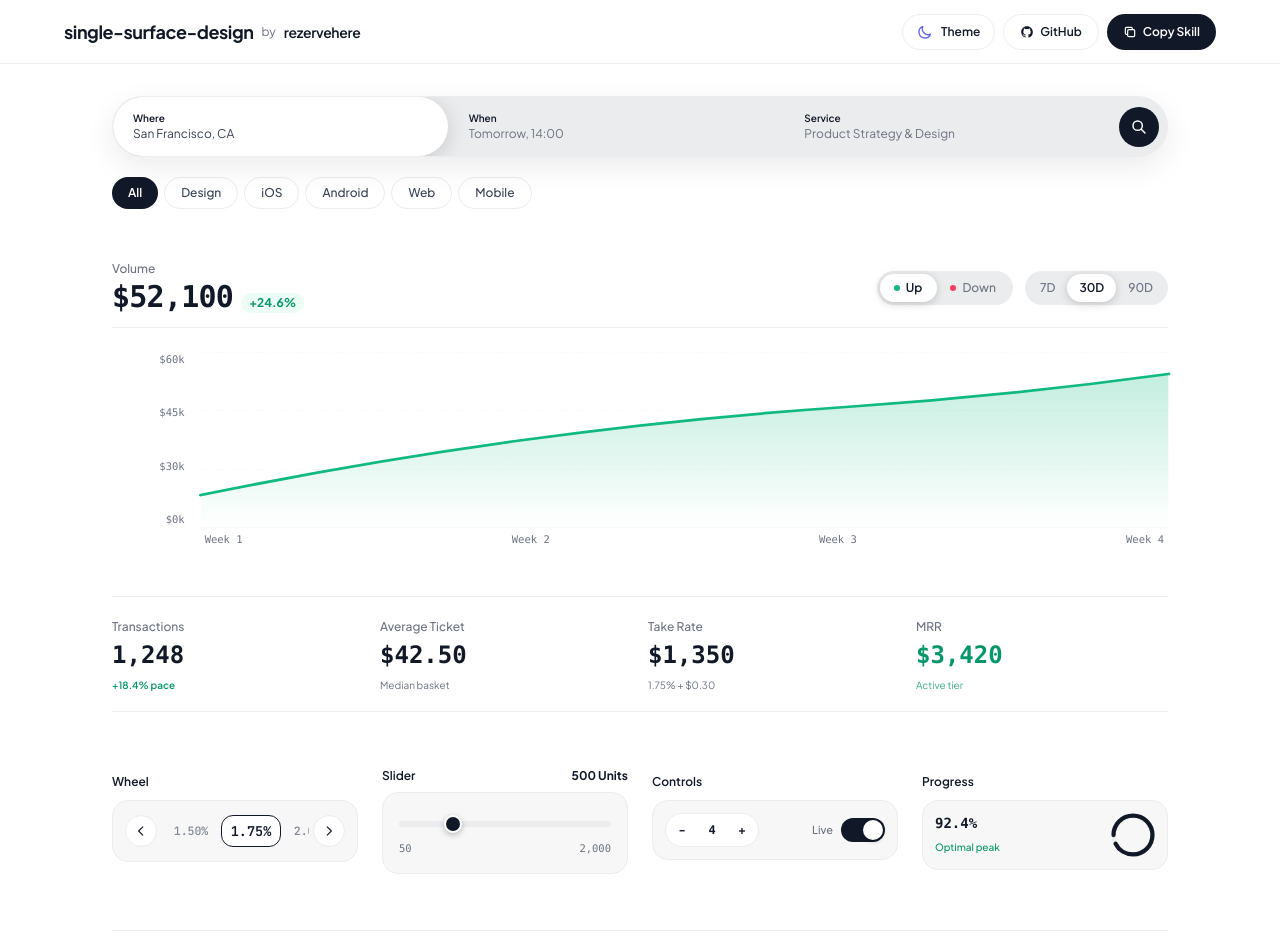
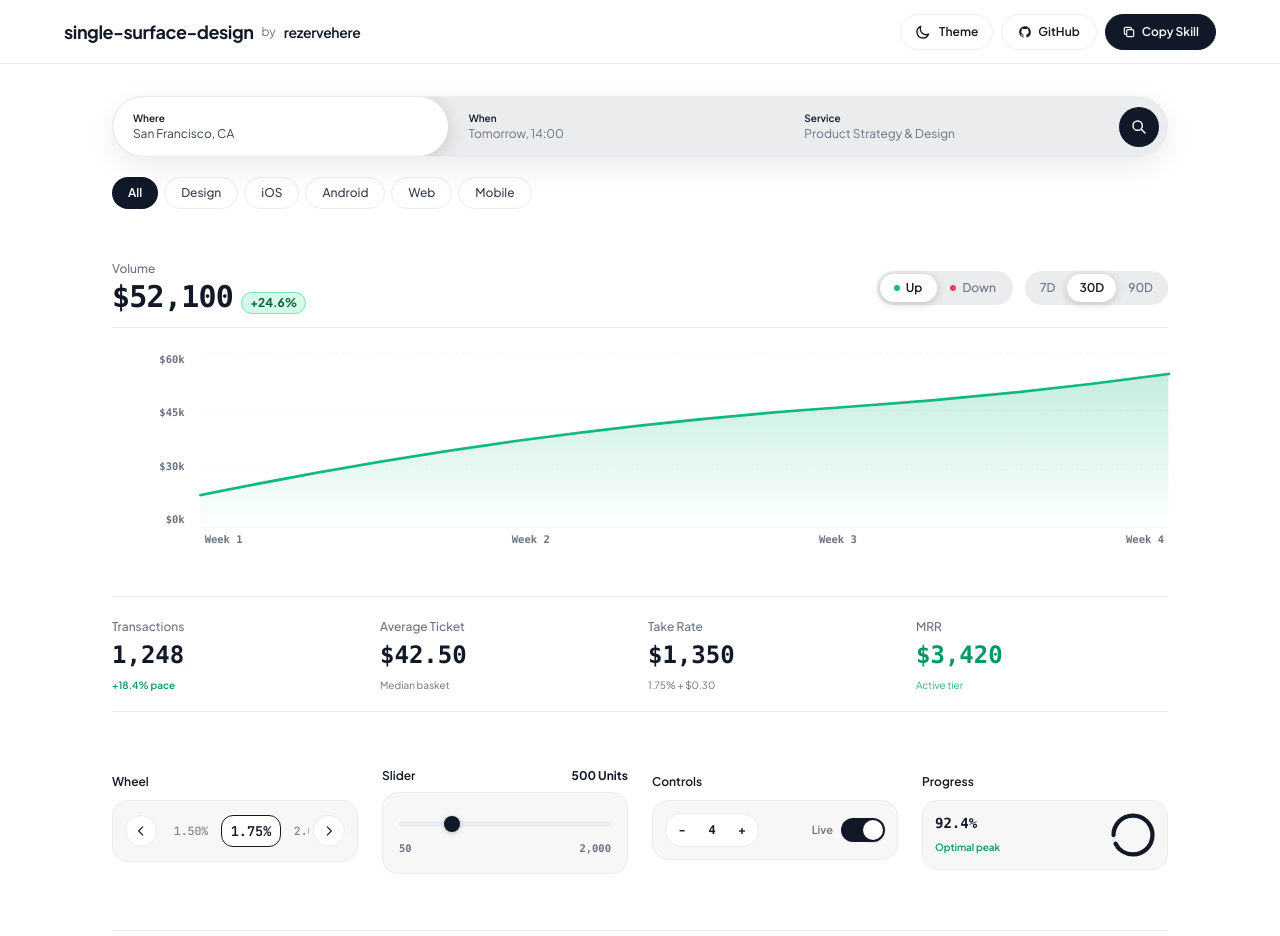
Before and after one commit to xlavreniuk/ramsian, a website: page index.html in a window 1280 px wide. Shown: the top 936 px of the page. Drawn offline with nearby package versions, Linux system fonts and the light colour scheme.

Commit message:
style: monochrome theme icons, crisp border for Copy Skill button, boosted +24.6% badge contrast, minimalist slider thumb, and clean typography divider list for services

```diff
--- a/index.html
+++ b/index.html
@@ -19,9 +19,8 @@
       --bg-surface: #F7F7F8;
       --bg-track: #EBECEE;
       --card-active: #FFFFFF;
-      --header-bg: rgba(255, 255, 255, 0.9);
+      --header-bg: rgba(255, 255, 255, 0.92);
       --input-bg: #FFFFFF;
-      --slider-thumb-border: #FFFFFF;
       --search-shadow: 0 10px 30px rgba(0, 0, 0, 0.08);
     }
 
@@ -34,9 +33,8 @@
       --bg-surface: #18181B;
       --bg-track: #27272A;
       --card-active: #18181B;
-      --header-bg: rgba(9, 9, 11, 0.9);
+      --header-bg: rgba(9, 9, 11, 0.92);
       --input-bg: #18181B;
-      --slider-thumb-border: #09090B;
       --search-shadow: 0 10px 30px rgba(0, 0, 0, 0.45);
     }
 
@@ -48,7 +46,7 @@
     }
     .font-mono { font-family: 'JetBrains Mono', monospace; }
 
-    /* Custom Stroke-Free Apple Range Slider */
+    /* Minimalist Apple Range Slider (Stroke-Free) */
     input[type=range] {
       -webkit-appearance: none;
       appearance: none;
@@ -63,13 +61,13 @@
     input[type=range]::-webkit-slider-thumb {
       -webkit-appearance: none;
       appearance: none;
-      width: 18px;
-      height: 18px;
+      width: 16px;
+      height: 16px;
       background: var(--text-primary);
       border-radius: 50%;
       cursor: pointer;
-      border: 2px solid var(--slider-thumb-border) !important;
-      box-shadow: 0 2px 6px rgba(0,0,0,0.25);
+      border: none !important;
+      box-shadow: 0 1px 4px rgba(0,0,0,0.25);
       transition: transform 0.15s cubic-bezier(0.34, 1.56, 0.64, 1);
     }
     input[type=range]::-webkit-slider-thumb:hover {
@@ -205,10 +203,10 @@
       </div>
 
       <div class="flex items-center gap-2">
-        <!-- 1. Theme Toggle -->
+        <!-- 1. Monochrome Theme Toggle -->
         <button onclick="toggleTheme()" id="themeToggleBtn" class="h-9 px-3.5 rounded-full border text-xs font-semibold spring-press flex items-center gap-2 cursor-pointer shadow-2xs" style="background-color: var(--bg-canvas); border-color: var(--border-hairline); color: var(--text-primary);">
-          <svg id="themeSunIcon" class="w-4 h-4 text-amber-500 hidden" fill="none" stroke="currentColor" viewBox="0 0 24 24"><path stroke-linecap="round" stroke-linejoin="round" stroke-width="2" d="M12 3v1m0 16v1m9-9h-1M4 12H3m15.364 6.364l-.707-.707M6.343 6.343l-.707-.707m12.728 0l-.707.707M6.343 17.657l-.707.707M16 12a4 4 0 11-8 0 4 4 0 018 0z"/></svg>
-          <svg id="themeMoonIcon" class="w-4 h-4 text-indigo-500 dark:text-indigo-400" fill="none" stroke="currentColor" viewBox="0 0 24 24"><path stroke-linecap="round" stroke-linejoin="round" stroke-width="2" d="M20.354 15.354A9 9 0 018.646 3.646 9.003 9.003 0 0012 21a9.003 9.003 0 008.354-5.646z"/></svg>
+          <svg id="themeSunIcon" class="w-4 h-4 hidden" fill="none" stroke="currentColor" viewBox="0 0 24 24"><path stroke-linecap="round" stroke-linejoin="round" stroke-width="2" d="M12 3v1m0 16v1m9-9h-1M4 12H3m15.364 6.364l-.707-.707M6.343 6.343l-.707-.707m12.728 0l-.707.707M6.343 17.657l-.707.707M16 12a4 4 0 11-8 0 4 4 0 018 0z"/></svg>
+          <svg id="themeMoonIcon" class="w-4 h-4" fill="none" stroke="currentColor" viewBox="0 0 24 24"><path stroke-linecap="round" stroke-linejoin="round" stroke-width="2" d="M20.354 15.354A9 9 0 018.646 3.646 9.003 9.003 0 0012 21a9.003 9.003 0 008.354-5.646z"/></svg>
           <span id="themeText">Theme</span>
         </button>
 
@@ -218,8 +216,8 @@
           <span class="hidden sm:inline">GitHub</span>
         </a>
 
-        <!-- 3. Copy Skill Button -->
-        <button onclick="copySkillCommand()" id="copySkillBtn" class="h-9 px-4 rounded-full text-xs font-semibold shadow-2xs spring-press flex items-center gap-1.5 cursor-pointer dark:bg-white dark:text-black bg-[#111827] text-white">
+        <!-- 3. Copy Skill Button (with Crisp Border) -->
+        <button onclick="copySkillCommand()" id="copySkillBtn" class="h-9 px-4 rounded-full text-xs font-semibold shadow-2xs spring-press flex items-center gap-1.5 cursor-pointer border dark:border-[#3F3F46] border-[#111827] dark:bg-white dark:text-black bg-[#111827] text-white">
           <svg id="copySkillIcon" class="w-3.5 h-3.5 stroke-[2]" fill="none" stroke="currentColor" viewBox="0 0 24 24"><path stroke-linecap="round" stroke-linejoin="round" d="M8 16H6a2 2 0 01-2-2V6a2 2 0 012-2h8a2 2 0 012 2v2m-6 12h8a2 2 0 002-2v-8a2 2 0 00-2-2h-8a2 2 0 00-2 2v8a2 2 0 002 2z"/></svg>
           <span id="copySkillText">Copy Skill</span>
         </button>
@@ -232,7 +230,6 @@
 
     <!-- 1. SEARCH CAPSULE ISLAND WITH RESTORED SHADOW & CLOSE FLYOUT -->
     <section class="space-y-4 relative">
-      <!-- Search Capsule Bar with Restored Floating Shadow -->
       <div id="searchCapsule" class="w-full p-0 rounded-full flex items-center relative transition-all overflow-hidden border" style="background-color: var(--bg-track); border-color: var(--border-hairline); box-shadow: var(--search-shadow);">
 
         <div id="searchSlidingPill"></div>
@@ -284,7 +281,8 @@
             <span class="text-xs font-medium block" style="color: var(--text-muted);">Volume</span>
             <div class="flex items-baseline gap-2 mt-0.5">
               <span id="chartRevenueText" class="font-bold text-2xl sm:text-3xl font-mono tracking-tight" style="color: var(--text-primary);">$52,100.00</span>
-              <span id="trendBadge" class="text-xs font-bold text-emerald-600 bg-emerald-50 dark:bg-emerald-950/40 border border-emerald-200/60 dark:border-emerald-800/40 px-2 py-0.5 rounded-full transition-all">
+              <!-- Crisp High-Contrast Trend Badge -->
+              <span id="trendBadge" class="text-xs font-bold px-2 py-0.5 rounded-full transition-all text-emerald-800 dark:text-emerald-300 bg-emerald-100/90 dark:bg-emerald-950/80 border border-emerald-300 dark:border-emerald-700/80">
                 +24.6%
               </span>
             </div>
@@ -321,7 +319,7 @@
       <div class="relative w-full pt-2">
         <div class="grid grid-cols-12 gap-2 items-center">
 
-          <div class="col-span-1 flex flex-col justify-between h-44 text-[10.5px] font-mono text-right pr-2 select-none font-medium" style="color: var(--text-muted);">
+          <div class="col-span-1 flex flex-col justify-between h-44 text-[10.5px] font-mono text-right pr-2 select-none font-semibold" style="color: var(--text-muted);">
             <span id="yAxisMax">$60k</span>
             <span id="yAxisMidHigh">$45k</span>
             <span id="yAxisMidLow">$30k</span>
@@ -361,7 +359,7 @@
           </div>
         </div>
 
-        <div class="grid grid-cols-12 gap-2 pt-1 text-[10.5px] font-mono select-none font-medium" style="color: var(--text-muted);">
+        <div class="grid grid-cols-12 gap-2 pt-1 text-[10.5px] font-mono select-none font-semibold" style="color: var(--text-muted);">
           <div class="col-span-1"></div>
           <div class="col-span-11 flex justify-between px-1" id="xAxisLabels">
             <span>Mon</span>
@@ -400,7 +398,7 @@
       </div>
     </section>
 
-    <!-- 4. CONTROLS, PICKERS & SLIDERS (HIGH CONTRAST & STREAMLINED) -->
+    <!-- 4. CONTROLS, PICKERS & SLIDERS (MINIMALIST & HIGH CONTRAST) -->
     <section class="grid grid-cols-1 sm:grid-cols-2 lg:grid-cols-4 gap-6 py-2">
 
       <!-- ITEM 1: Wheel -->
@@ -434,7 +432,7 @@
         </div>
       </div>
 
-      <!-- ITEM 2: Slider -->
+      <!-- ITEM 2: Slider (Stroke-Free Minimalist) -->
       <div class="space-y-2">
         <div class="flex justify-between items-center text-xs">
           <span class="font-semibold" style="color: var(--text-primary);">Slider</span>
@@ -442,7 +440,7 @@
         </div>
         <div class="p-4 rounded-2xl border space-y-2" style="background-color: var(--bg-surface); border-color: var(--border-hairline);">
           <input type="range" min="50" max="2000" step="50" value="500" oninput="updateSlider(this.value)" class="w-full cursor-pointer" />
-          <div class="flex justify-between text-[10.5px] font-mono font-medium" style="color: var(--text-muted);">
+          <div class="flex justify-between text-[10.5px] font-mono font-semibold" style="color: var(--text-muted);">
             <span>50</span>
             <span>2,000</span>
           </div>
@@ -459,7 +457,7 @@
             <button onclick="stepCount(1)" class="w-6 h-6 rounded-full flex items-center justify-center text-xs font-bold spring-press cursor-pointer" style="color: var(--text-primary);">+</button>
           </div>
           <div class="flex items-center gap-2">
-            <span class="text-[11px] font-medium" style="color: var(--text-muted);">Live</span>
+            <span class="text-[11px] font-semibold" style="color: var(--text-muted);">Live</span>
             <label class="ios-switch">
               <input type="checkbox" checked onchange="triggerToast(this.checked ? 'Sync Active' : 'Sync Paused')">
               <span class="ios-slider"></span>
@@ -474,7 +472,7 @@
         <div class="p-3 rounded-2xl border flex items-center justify-between" style="background-color: var(--bg-surface); border-color: var(--border-hairline);">
           <div class="space-y-0.5">
             <p id="occupancyPercentText" class="font-bold text-sm font-mono" style="color: var(--text-primary);">92.4%</p>
-            <span class="text-[10px] text-emerald-600 font-medium">Optimal peak</span>
+            <span class="text-[10px] text-emerald-600 font-semibold">Optimal peak</span>
           </div>
           <svg class="w-11 h-11" viewBox="0 0 36 36">
             <path stroke="var(--bg-track)" stroke-width="3.5" fill="none" d="M18 2.0845 a 15.9155 15.9155 0 0 1 0 31.831 a 15.9155 15.9155 0 0 1 0 -31.831" />
@@ -485,14 +483,14 @@
 
     </section>
 
-    <!-- 5. SERVICES & INPUTS (2 COLS) -->
+    <!-- 5. SERVICES & INPUTS (PURE APPLE DIVIDER LIST) -->
     <section class="grid grid-cols-1 md:grid-cols-2 gap-10 pt-2 border-t" style="border-color: var(--border-hairline);">
 
-      <!-- Services -->
+      <!-- Services (Clean Divider Rows, Zero Clunky Buttons) -->
       <div class="space-y-1">
         <span class="text-xs font-semibold block pb-1" style="color: var(--text-primary);">Services</span>
         <div class="divide-y" style="border-color: var(--border-hairline);">
-          <div onclick="triggerToast('Selected Architecture')" class="py-3 px-3 -mx-3 rounded-2xl transition-colors cursor-pointer flex items-center justify-between spring-press">
+          <div class="py-3 flex items-center justify-between">
             <div class="space-y-0.5">
               <h4 class="font-semibold text-xs" style="color: var(--text-primary);">Architecture Specs</h4>
               <p class="text-[11px]" style="color: var(--text-muted);">Tokens, single surfaces, fluid spring curves</p>
@@ -503,7 +501,7 @@
             </div>
           </div>
 
-          <div onclick="triggerToast('Selected Motion')" class="py-3 px-3 -mx-3 rounded-2xl transition-colors cursor-pointer flex items-center justify-between spring-press">
+          <div class="py-3 flex items-center justify-between">
             <div class="space-y-0.5">
               <h4 class="font-semibold text-xs" style="color: var(--text-primary);">iOS Fluid Motion</h4>
               <p class="text-[11px]" style="color: var(--text-muted);">Interactive gestures & spring transitions</p>
@@ -514,7 +512,7 @@
             </div>
           </div>
 
-          <div onclick="triggerToast('Selected Kit')" class="py-3 px-3 -mx-3 rounded-2xl transition-colors cursor-pointer flex items-center justify-between spring-press">
+          <div class="py-3 flex items-center justify-between">
             <div class="space-y-0.5">
               <h4 class="font-semibold text-xs" style="color: var(--text-primary);">Controls & SVG Suite</h4>
               <p class="text-[11px]" style="color: var(--text-muted);">Sliders, focal wheels & interactive charts</p>
@@ -556,7 +554,7 @@
   </main>
 
   <!-- TOAST NOTIFICATION -->
-  <div id="toastNotification" class="fixed bottom-6 right-6 z-50 text-xs font-semibold px-4 py-2.5 rounded-2xl shadow-xl flex items-center gap-2 transform translate-y-12 opacity-0 transition-all duration-200 dark:bg-white dark:text-black bg-[#111827] text-white">
+  <div id="toastNotification" class="fixed bottom-6 right-6 z-50 text-xs font-semibold px-4 py-2.5 rounded-2xl shadow-xl flex items-center gap-2 transform translate-y-12 opacity-0 transition-all duration-200 border dark:border-[#3F3F46] border-[#111827] dark:bg-white dark:text-black bg-[#111827] text-white">
     <svg class="w-4 h-4 text-emerald-400 stroke-[2.5]" fill="none" stroke="currentColor" viewBox="0 0 24 24"><path stroke-linecap="round" stroke-linejoin="round" d="M5 13l4 4L19 7"/></svg>
     <span id="toastMessage">Done</span>
   </div>
@@ -662,7 +660,7 @@
         '7D': {
           revenue: 12450.00,
           trend: '+14.2%',
-          badgeClass: 'text-emerald-600 bg-emerald-50 dark:bg-emerald-950/40 border-emerald-200/60 dark:border-emerald-800/40',
+          badgeClass: 'text-emerald-800 dark:text-emerald-300 bg-emerald-100/90 dark:bg-emerald-950/80 border border-emerald-300 dark:border-emerald-700/80',
           strokeColor: '#10B981',
           fillGrad: 'url(#chartGradGreen)',
           linePath: 'M0,135 Q100,110 200,90 T400,60 T600,25',
@@ -673,7 +671,7 @@
         '30D': {
           revenue: 52100.00,
           trend: '+24.6%',
-          badgeClass: 'text-emerald-600 bg-emerald-50 dark:bg-emerald-950/40 border-emerald-200/60 dark:border-emerald-800/40',
+          badgeClass: 'text-emerald-800 dark:text-emerald-300 bg-emerald-100/90 dark:bg-emerald-950/80 border border-emerald-300 dark:border-emerald-700/80',
           strokeColor: '#10B981',
           fillGrad: 'url(#chartGradGreen)',
           linePath: 'M0,130 Q100,100 200,80 T400,50 T600,20',
@@ -684,7 +682,7 @@
         '90D': {
           revenue: 154200.00,
           trend: '+38.4%',
-          badgeClass: 'text-emerald-600 bg-emerald-50 dark:bg-emerald-950/40 border-emerald-200/60 dark:border-emerald-800/40',
+          badgeClass: 'text-emerald-800 dark:text-emerald-300 bg-emerald-100/90 dark:bg-emerald-950/80 border border-emerald-300 dark:border-emerald-700/80',
           strokeColor: '#10B981',
           fillGrad: 'url(#chartGradGreen)',
           linePath: 'M0,140 Q100,90 200,70 T400,40 T600,15',
@@ -697,7 +695,7 @@
         '7D': {
           revenue: 9120.00,
           trend: '-11.4%',
-          badgeClass: 'text-rose-600 bg-rose-50 dark:bg-rose-950/40 border-rose-200/60 dark:border-rose-800/40',
+          badgeClass: 'text-rose-800 dark:text-rose-300 bg-rose-100/90 dark:bg-rose-950/80 border border-rose-300 dark:border-rose-700/80',
           strokeColor: '#F43F5E',
           fillGrad: 'url(#chartGradRed)',
           linePath: 'M0,25 Q100,50 200,85 T400,115 T600,145',
@@ -708,7 +706,7 @@
         '30D': {
           revenue: 36400.00,
           trend: '-8.3%',
-          badgeClass: 'text-rose-600 bg-rose-50 dark:bg-rose-950/40 border-rose-200/60 dark:border-rose-800/40',
+          badgeClass: 'text-rose-800 dark:text-rose-300 bg-rose-100/90 dark:bg-rose-950/80 border border-rose-300 dark:border-rose-700/80',
           strokeColor: '#F43F5E',
           fillGrad: 'url(#chartGradRed)',
           linePath: 'M0,20 Q100,45 200,75 T400,110 T600,140',
@@ -719,7 +717,7 @@
         '90D': {
           revenue: 104200.00,
           trend: '-14.8%',
-          badgeClass: 'text-rose-600 bg-rose-50 dark:bg-rose-950/40 border-rose-200/60 dark:border-rose-800/40',
+          badgeClass: 'text-rose-800 dark:text-rose-300 bg-rose-100/90 dark:bg-rose-950/80 border border-rose-300 dark:border-rose-700/80',
           strokeColor: '#F43F5E',
           fillGrad: 'url(#chartGradRed)',
           linePath: 'M0,15 Q100,40 200,80 T400,120 T600,150',
```
